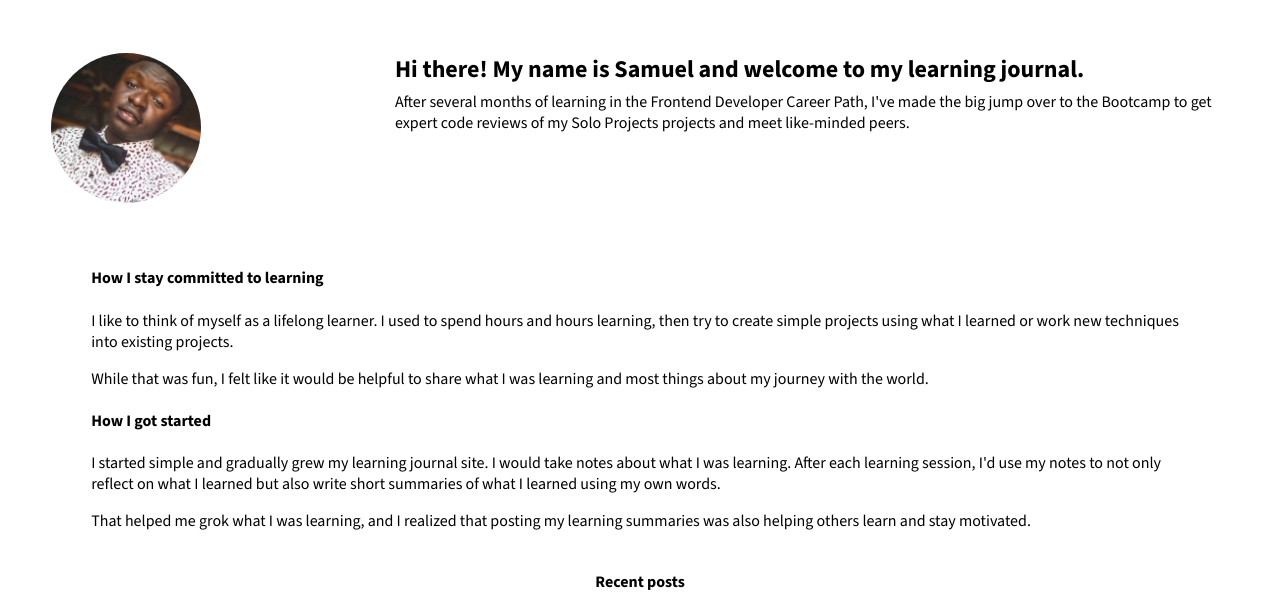
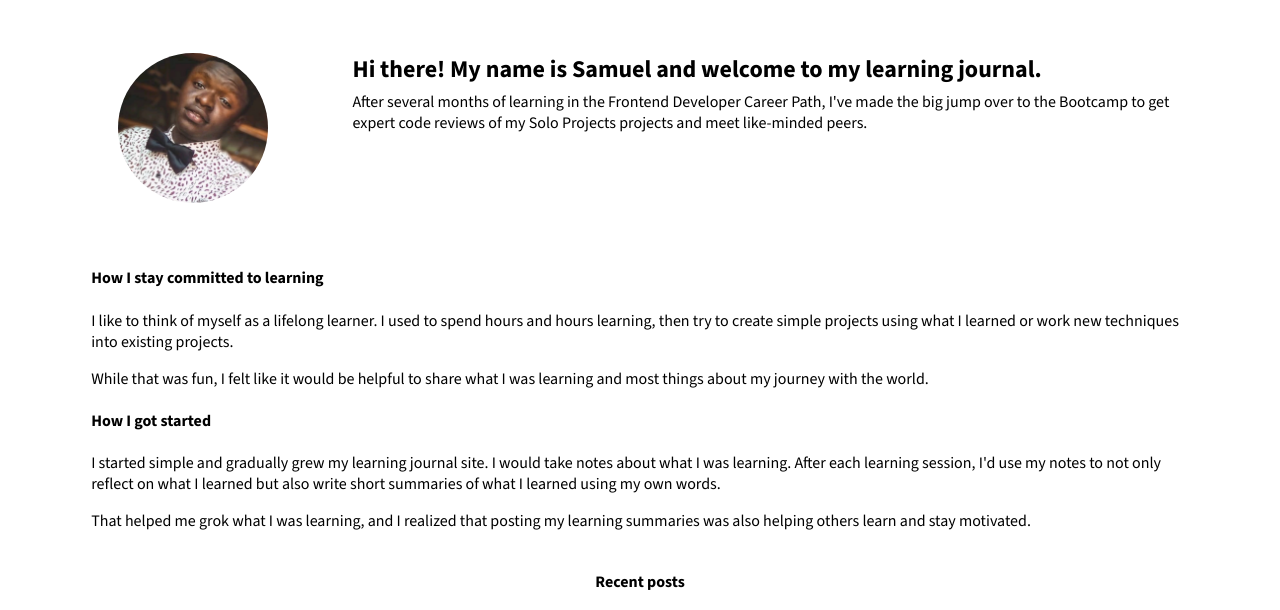
Before and after one commit to Samuelmusic1/Learning-Journal, a website built with Vite: page aboutpage.html in a window 1280 px wide. Shown: the part 69-679 px from the top of the page. Built offline with nearby package versions, Linux system fonts and the light colour scheme.

Commit message:
Update style.css

```diff
--- a/css/style.css
+++ b/css/style.css
@@ -310,7 +310,7 @@ footer > p:last-of-type {
     width: 150px;
     height: 150px;
     border-radius: 100%;
-    margin-left: 1.5em;
+    margin-left: 3em;
     }
 
     #abtpage {
@@ -320,7 +320,7 @@ footer > p:last-of-type {
 
     .dev-intro {
         display: flex;
-        justify-content: space-between;
+        justify-content: space-around;
         margin-top: 2.5em;
     }
 
```
